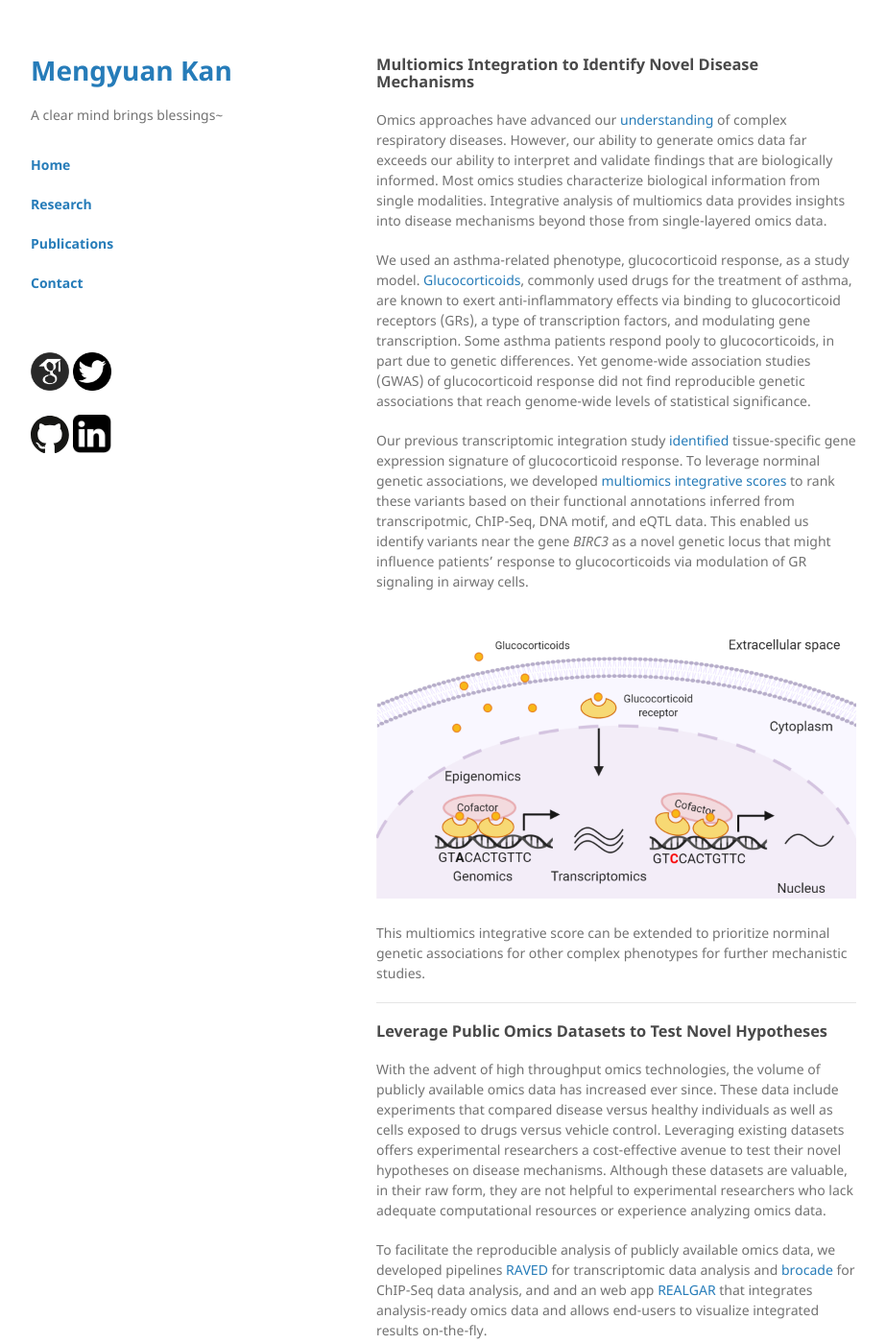
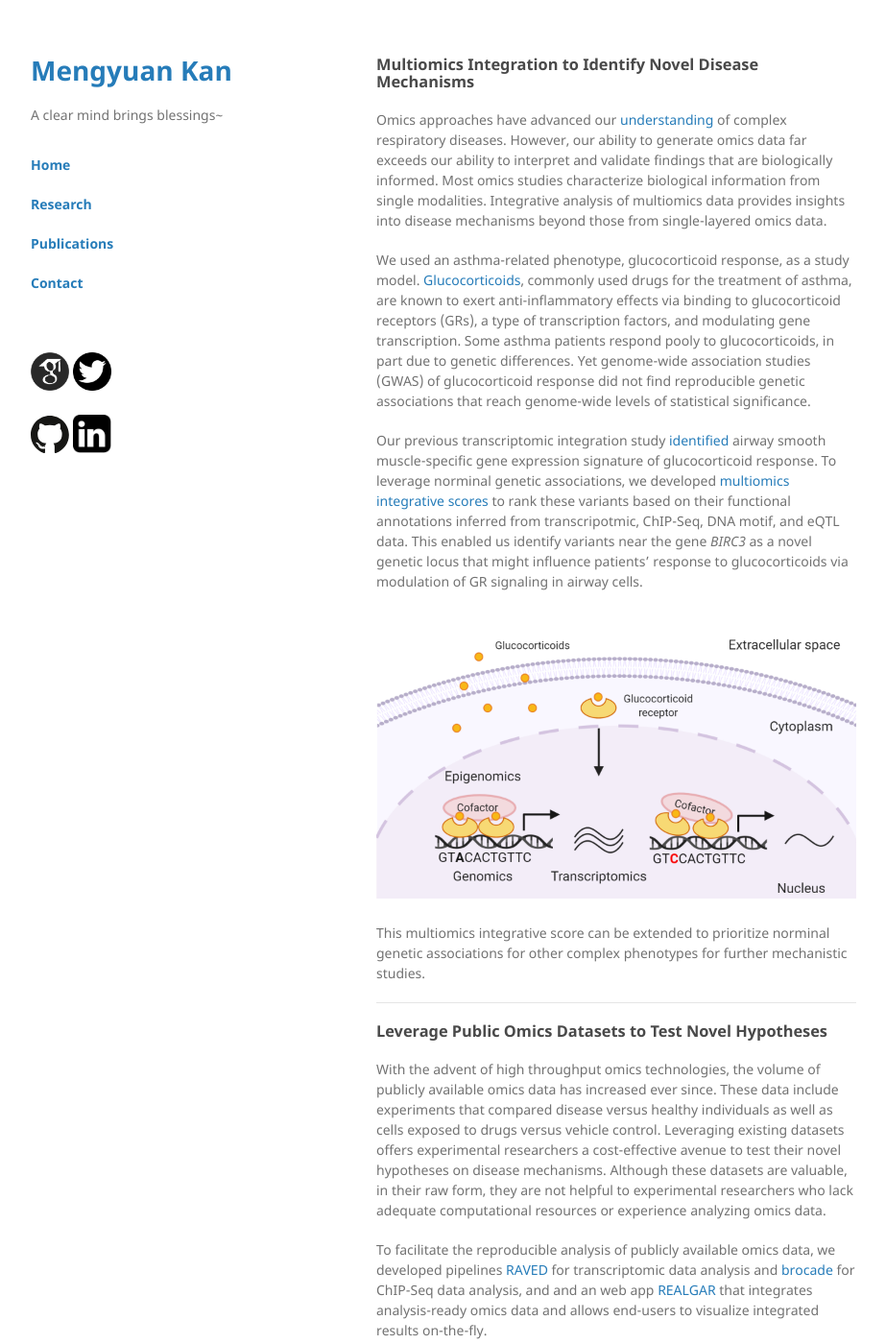
Before and after one commit to mengyuankan/mengyuankan.github.io, a Jekyll site: the page built from research.md, in a window 1280 px wide and 1400 px high. Shown: the whole window at 96% size, without its empty margins (178-1101 px from the left). Built offline with Jekyll 4.4.1, drawn with Linux system fonts in a browser that asks for light colours; our own code applies the rules of GitHub Pages for plain Markdown files.

Commit message:
minor edits

```diff
--- a/research.md
+++ b/research.md
@@ -9,7 +9,7 @@ Omics approaches have advanced our [understanding](https://pubmed.ncbi.nlm.nih.g
 
 We used an asthma-related phenotype, glucocorticoid response, as a study model. [Glucocorticoids](https://pubmed.ncbi.nlm.nih.gov/32910934/), commonly used drugs for the treatment of asthma, are known to exert anti-inflammatory effects via binding to glucocorticoid receptors (GRs), a type of transcription factors, and modulating gene transcription. Some asthma patients respond pooly to glucocorticoids, in part due to genetic differences. Yet genome-wide association studies (GWAS) of glucocorticoid response did not find reproducible genetic associations that reach genome-wide levels of statistical significance.
 
-Our previous transcriptomic integration study [identified](https://pubmed.ncbi.nlm.nih.gov/30694689/) tissue-specific gene expression signature of glucocorticoid response. To leverage norminal genetic associations, we developed [multiomics integrative scores](https://pubmed.ncbi.nlm.nih.gov/34971648/) to rank these variants based on their functional annotations inferred from transcripotmic, ChIP-Seq, DNA motif, and eQTL data. This enabled us identify variants near the gene *BIRC3* as a novel genetic locus that might influence patients' response to glucocorticoids via modulation of GR signaling in airway cells.
+Our previous transcriptomic integration study [identified](https://pubmed.ncbi.nlm.nih.gov/30694689/) airway smooth muscle-specific gene expression signature of glucocorticoid response. To leverage norminal genetic associations, we developed [multiomics integrative scores](https://pubmed.ncbi.nlm.nih.gov/34971648/) to rank these variants based on their functional annotations inferred from transcripotmic, ChIP-Seq, DNA motif, and eQTL data. This enabled us identify variants near the gene *BIRC3* as a novel genetic locus that might influence patients' response to glucocorticoids via modulation of GR signaling in airway cells.
 
 ![omics](imgs/research/omics.png)
 
```
Also changed, not shown: other parts of research.md (+1 -1 lines), contact.md (+0 -2 lines).
